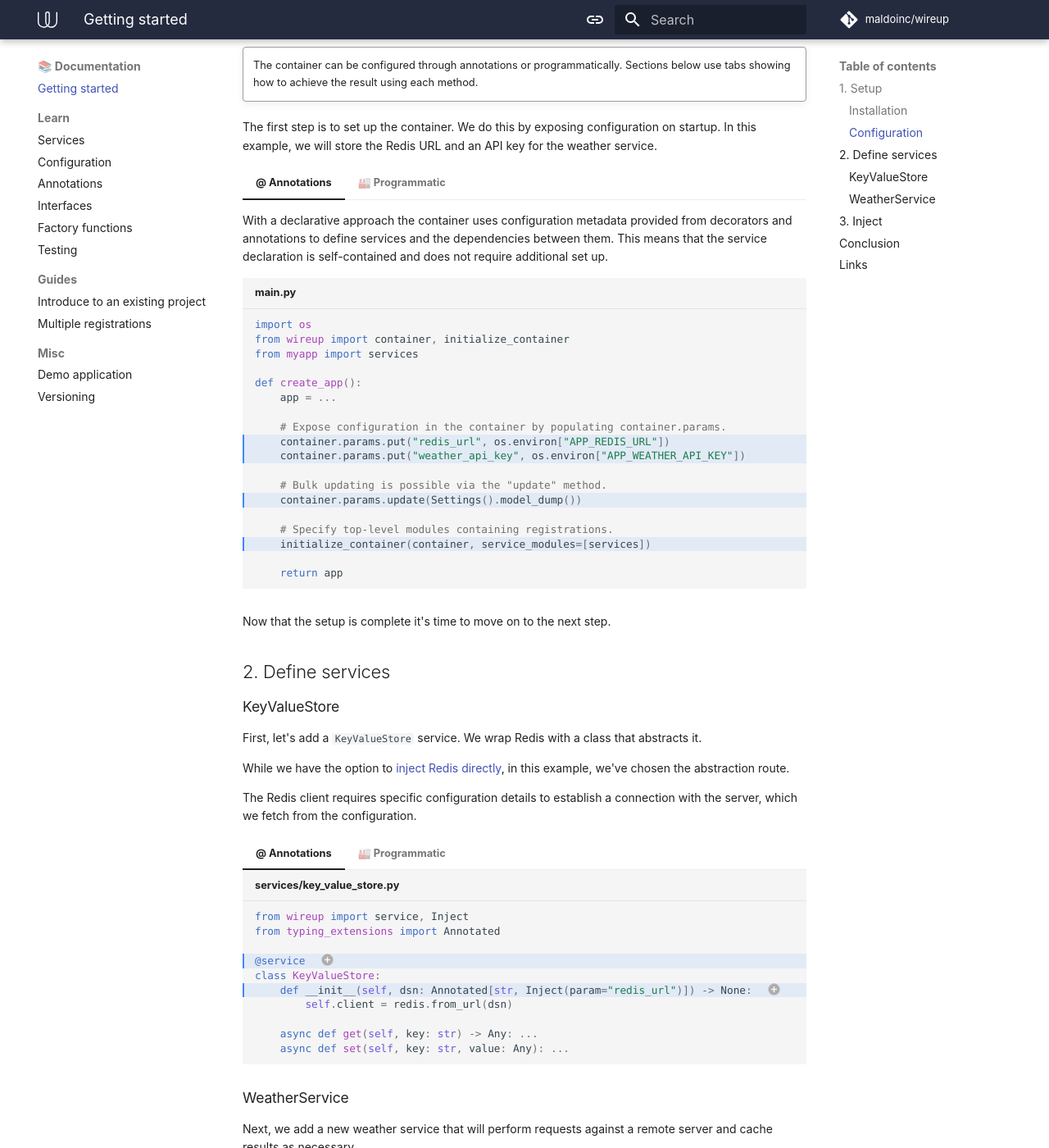
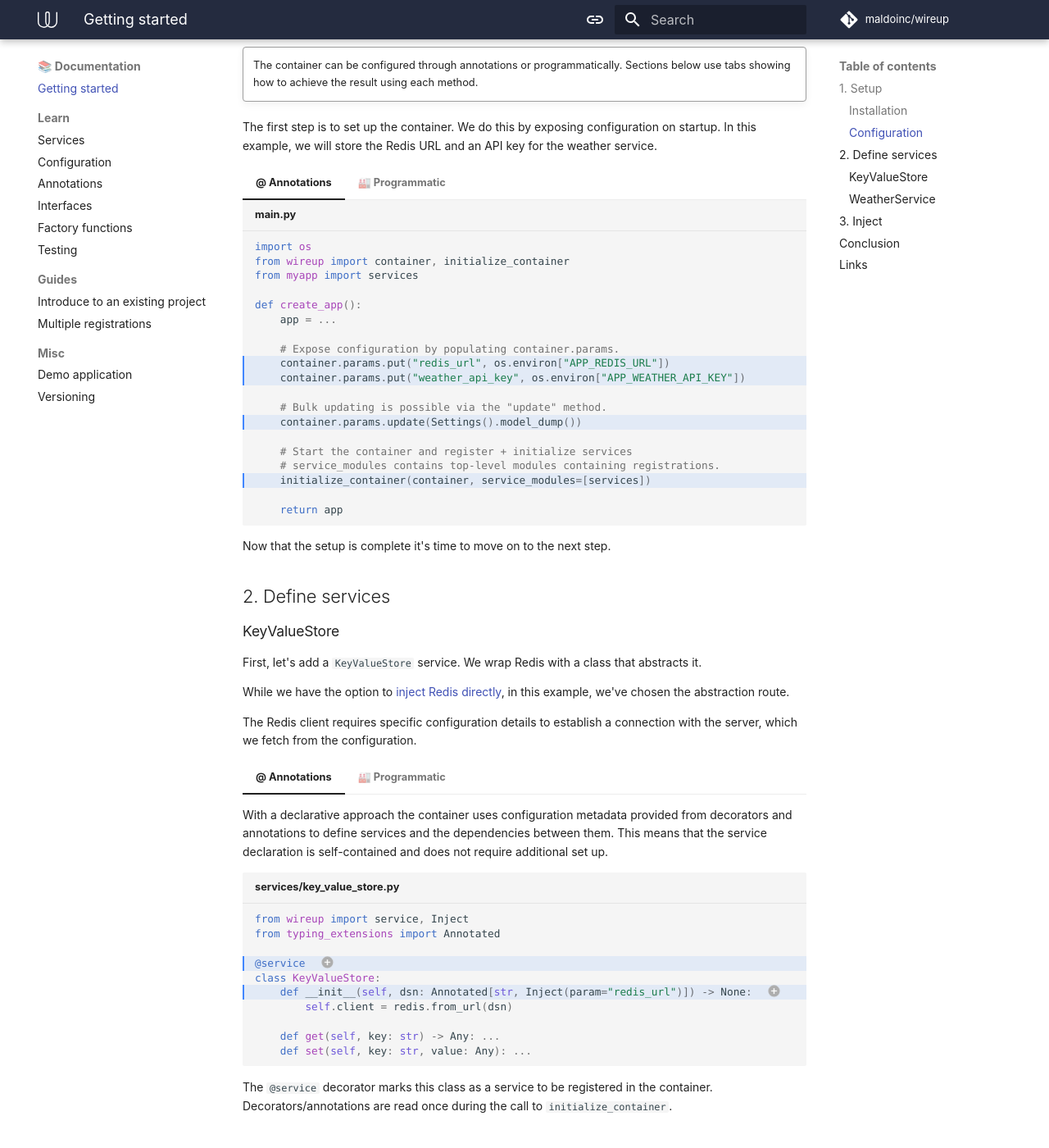
Before and after one commit to maldoinc/wireup, an MkDocs documentation site: the page built from docs/pages/getting_started.md, in a window 1280 px wide and 1400 px high, scrolled down 511 px. Shown: the whole window at 82% size. Built offline with MkDocs 1.6.1 and Material for MkDocs 9.7.7, drawn with Linux system fonts in a browser that asks for light colours; some web fonts are replaced; comment, search, counter and statistics services are not loaded; the version menu is left out.

````diff
--- a/docs/pages/getting_started.md
+++ b/docs/pages/getting_started.md
@@ -23,11 +23,8 @@ The first step is to set up the container. We do this by exposing configuration
 In this example, we will store the Redis URL and an API key for the weather service.
 
 === "@ Annotations"
-    With a declarative approach the container uses configuration metadata
-    provided from decorators and annotations to define services and the dependencies between them.
-    This means that the service declaration is self-contained and does not require additional set up.
 
-    ```python title="main.py" hl_lines="9 10 13 16"
+    ```python title="main.py" hl_lines="9 10 13 17"
     import os
     from wireup import container, initialize_container
     from myapp import services
@@ -35,21 +32,22 @@ In this example, we will store the Redis URL and an API key for the weather serv
     def create_app():
         app = ...
 
-        # Expose configuration in the container by populating container.params.
+        # Expose configuration by populating container.params.
         container.params.put("redis_url", os.environ["APP_REDIS_URL"])
         container.params.put("weather_api_key", os.environ["APP_WEATHER_API_KEY"])
 
         # Bulk updating is possible via the "update" method.
         container.params.update(Settings().model_dump())
 
-        # Specify top-level modules containing registrations.
+        # Start the container and register + initialize services
+        # service_modules contains top-level modules containing registrations.
         initialize_container(container, service_modules=[services])
 
         return app
     ```
 
 === "🏭 Programmatic"
-    ```python title="main.py" hl_lines="15 18"
+    ```python title="main.py" hl_lines="15 19"
     from pydantic import Field, PostgresDsn
     from pydantic_settings import BaseSettings
     from wireup import container, initialize_container
@@ -66,7 +64,8 @@ In this example, we will store the Redis URL and an API key for the weather serv
         # Expose configuration as a service in the container.
         container.register(Settings)
 
-        # Specify top-level modules containing registrations.
+        # Start the container and register + initialize services
+        # service_modules contains top-level modules containing registrations.
         initialize_container(container, service_modules=[factories])
 
         return app
@@ -86,6 +85,10 @@ The Redis client requires specific configuration details to establish a connecti
 which we fetch from the configuration.
 
 === "@ Annotations"
+    With a declarative approach the container uses configuration metadata
+    provided from decorators and annotations to define services and the dependencies between them.
+    This means that the service declaration is self-contained and does not require additional set up.
+
 
     ```python title="services/key_value_store.py" hl_lines="4 6"
     from wireup import service, Inject
@@ -96,13 +99,16 @@ which we fetch from the configuration.
         def __init__(self, dsn: Annotated[str, Inject(param="redis_url")]) -> None:  #(2)!
             self.client = redis.from_url(dsn)
 
-        async def get(self, key: str) -> Any: ...
-        async def set(self, key: str, value: Any): ...
+        def get(self, key: str) -> Any: ...
+        def set(self, key: str, value: Any): ...
     ```
 
     1. Decorators do not modify the classes in any way and only serve to collect metadata. This behavior can make
        testing a lot simpler as you can still instantiate this like a regular class in your tests.
     2. Parameters must be annotated with the `Inject(param=name)` syntax. This tells the container which parameter to inject.
+
+    The `@service` decorator marks this class as a service to be registered in the container. Decorators/annotations
+    are read once during the call to `initialize_container`.
 
 === "🏭 Programmatic"
     With this approach, services are devoid of container references.
@@ -113,12 +119,12 @@ which we fetch from the configuration.
         def __init__(self, dsn: str) -> None:
             self.client = redis.from_url(dsn)
 
-        async def get(self, key: str) -> Any: ...
-        async def set(self, key: str, value: Any): ...
+        def get(self, key: str) -> Any: ...
+        def set(self, key: str, value: Any): ...
     ```
 
-
-    The `@service` decorator makes this factory known with the container.
+    The `@service` decorator makes this factory known with the container.. Decorators/annotations
+    are read once during the call to `initialize_container`.
     Return type is mandatory and denotes what will be built.
 
     ```python title="services/factories.py" hl_lines="3 4"
````
Also changed, not shown: docs/pages/configuration.md (+2 -2 lines), docs/pages/factory_functions.md (+1 -3 lines), docs/pages/index.md (+1 -2 lines), readme.md.
